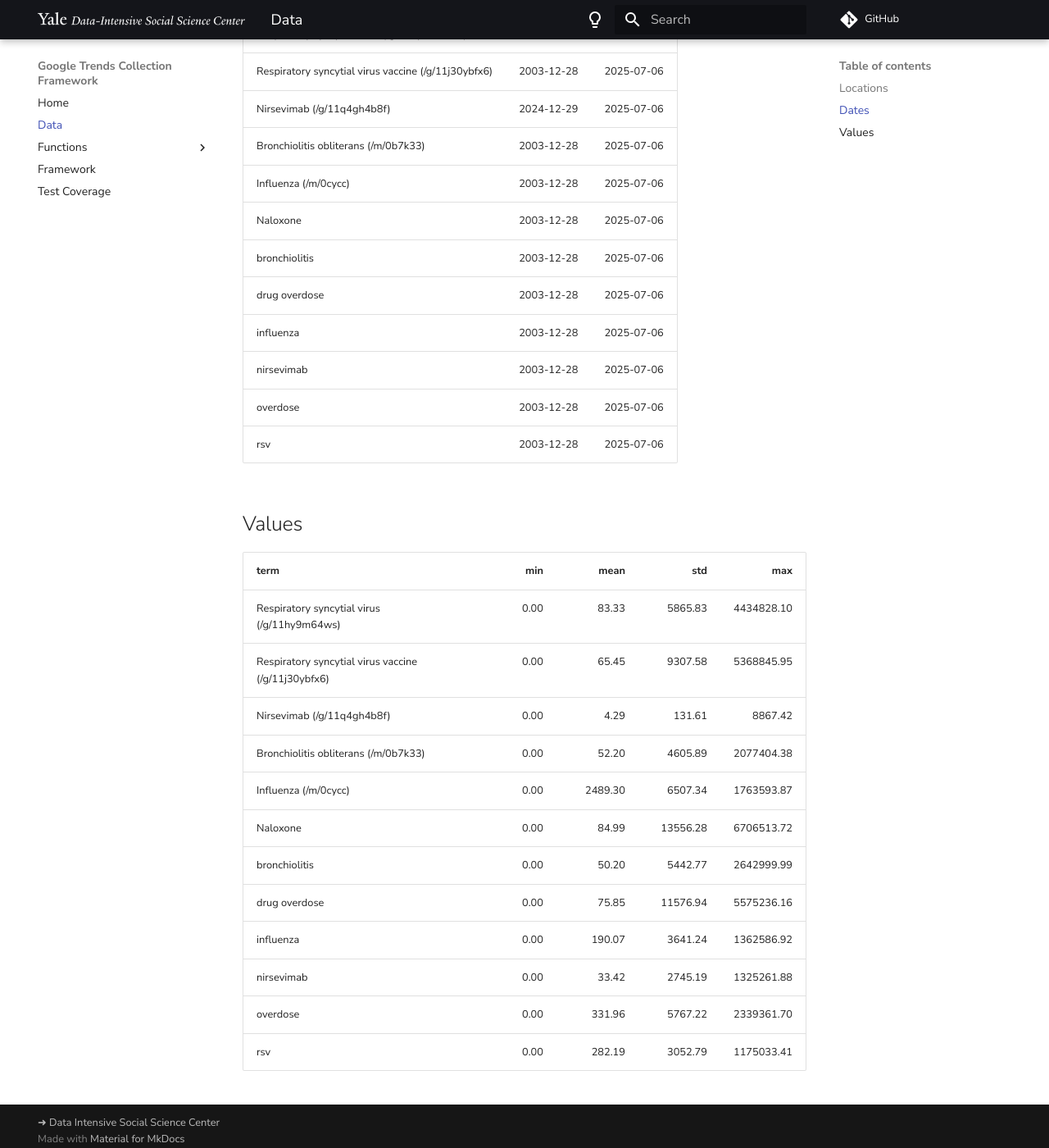
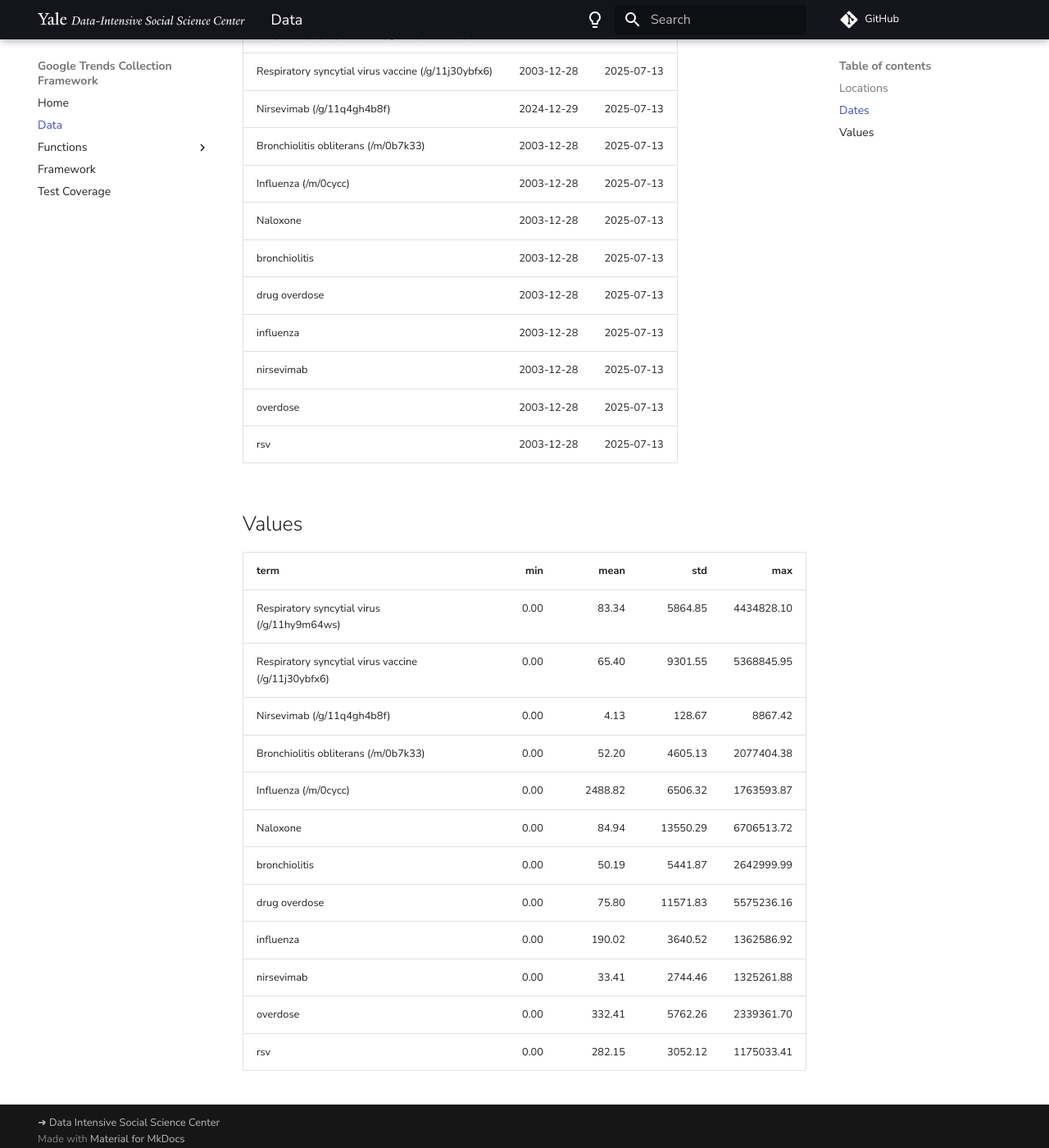
Before and after one commit to DISSC-yale/gtrends_collection, an MkDocs documentation site: the page built from docs_source/Data.md, in a window 1280 px wide and 1400 px high, scrolled down 473 px. Shown: the whole window at 82% size. Built offline with MkDocs 1.6.1 and Material for MkDocs 9.7.7, drawn with Linux system fonts in a browser that asks for light colours; some web fonts are replaced; comment, search, counter and statistics services are not loaded; some of the changed text lies outside the part shown.

Commit message:
adds weekly data pull

```diff
--- a/docs_source/Data.md
+++ b/docs_source/Data.md
@@ -1,4 +1,4 @@
-Summaries of the data collected as of 10:12:20 PM UTC on 2025-07-06
+Summaries of the data collected as of 10:11:57 PM UTC on 2025-07-13
 
 ## Locations
 
@@ -9,32 +9,32 @@ Summaries of the data collected as of 10:12:20 PM UTC on 2025-07-06
 
 | term                                                | min        | max        |
 |:----------------------------------------------------|:-----------|:-----------|
-| Respiratory syncytial virus (/g/11hy9m64ws)         | 2003-12-28 | 2025-07-06 |
-| Respiratory syncytial virus vaccine (/g/11j30ybfx6) | 2003-12-28 | 2025-07-06 |
-| Nirsevimab (/g/11q4gh4b8f)                          | 2024-12-29 | 2025-07-06 |
-| Bronchiolitis obliterans (/m/0b7k33)                | 2003-12-28 | 2025-07-06 |
-| Influenza (/m/0cycc)                                | 2003-12-28 | 2025-07-06 |
-| Naloxone                                            | 2003-12-28 | 2025-07-06 |
-| bronchiolitis                                       | 2003-12-28 | 2025-07-06 |
-| drug overdose                                       | 2003-12-28 | 2025-07-06 |
-| influenza                                           | 2003-12-28 | 2025-07-06 |
-| nirsevimab                                          | 2003-12-28 | 2025-07-06 |
-| overdose                                            | 2003-12-28 | 2025-07-06 |
-| rsv                                                 | 2003-12-28 | 2025-07-06 |
+| Respiratory syncytial virus (/g/11hy9m64ws)         | 2003-12-28 | 2025-07-13 |
+| Respiratory syncytial virus vaccine (/g/11j30ybfx6) | 2003-12-28 | 2025-07-13 |
+| Nirsevimab (/g/11q4gh4b8f)                          | 2024-12-29 | 2025-07-13 |
+| Bronchiolitis obliterans (/m/0b7k33)                | 2003-12-28 | 2025-07-13 |
+| Influenza (/m/0cycc)                                | 2003-12-28 | 2025-07-13 |
+| Naloxone                                            | 2003-12-28 | 2025-07-13 |
+| bronchiolitis                                       | 2003-12-28 | 2025-07-13 |
+| drug overdose                                       | 2003-12-28 | 2025-07-13 |
+| influenza                                           | 2003-12-28 | 2025-07-13 |
+| nirsevimab                                          | 2003-12-28 | 2025-07-13 |
+| overdose                                            | 2003-12-28 | 2025-07-13 |
+| rsv                                                 | 2003-12-28 | 2025-07-13 |
 
 ## Values
 
 | term                                                |   min |    mean |      std |        max |
 |:----------------------------------------------------|------:|--------:|---------:|-----------:|
-| Respiratory syncytial virus (/g/11hy9m64ws)         |  0.00 |   83.33 |  5865.83 | 4434828.10 |
-| Respiratory syncytial virus vaccine (/g/11j30ybfx6) |  0.00 |   65.45 |  9307.58 | 5368845.95 |
-| Nirsevimab (/g/11q4gh4b8f)                          |  0.00 |    4.29 |   131.61 |    8867.42 |
-| Bronchiolitis obliterans (/m/0b7k33)                |  0.00 |   52.20 |  4605.89 | 2077404.38 |
-| Influenza (/m/0cycc)                                |  0.00 | 2489.30 |  6507.34 | 1763593.87 |
-| Naloxone                                            |  0.00 |   84.99 | 13556.28 | 6706513.72 |
-| bronchiolitis                                       |  0.00 |   50.20 |  5442.77 | 2642999.99 |
-| drug overdose                                       |  0.00 |   75.85 | 11576.94 | 5575236.16 |
-| influenza                                           |  0.00 |  190.07 |  3641.24 | 1362586.92 |
-| nirsevimab                                          |  0.00 |   33.42 |  2745.19 | 1325261.88 |
-| overdose                                            |  0.00 |  331.96 |  5767.22 | 2339361.70 |
-| rsv                                                 |  0.00 |  282.19 |  3052.79 | 1175033.41 |
+| Respiratory syncytial virus (/g/11hy9m64ws)         |  0.00 |   83.34 |  5864.85 | 4434828.10 |
+| Respiratory syncytial virus vaccine (/g/11j30ybfx6) |  0.00 |   65.40 |  9301.55 | 5368845.95 |
+| Nirsevimab (/g/11q4gh4b8f)                          |  0.00 |    4.13 |   128.67 |    8867.42 |
+| Bronchiolitis obliterans (/m/0b7k33)                |  0.00 |   52.20 |  4605.13 | 2077404.38 |
+| Influenza (/m/0cycc)                                |  0.00 | 2488.82 |  6506.32 | 1763593.87 |
+| Naloxone                                            |  0.00 |   84.94 | 13550.29 | 6706513.72 |
+| bronchiolitis                                       |  0.00 |   50.19 |  5441.87 | 2642999.99 |
+| drug overdose                                       |  0.00 |   75.80 | 11571.83 | 5575236.16 |
+| influenza                                           |  0.00 |  190.02 |  3640.52 | 1362586.92 |
+| nirsevimab                                          |  0.00 |   33.41 |  2744.46 | 1325261.88 |
+| overdose                                            |  0.00 |  332.41 |  5762.26 | 2339361.70 |
+| rsv                                                 |  0.00 |  282.15 |  3052.12 | 1175033.41 |
```
Also changed, not shown: docs/Data/index.html (+36 -36 lines), docs/search/search_index.json (+1 -1 lines), docs/sitemap.xml (+6 -6 lines), 14 other files.
